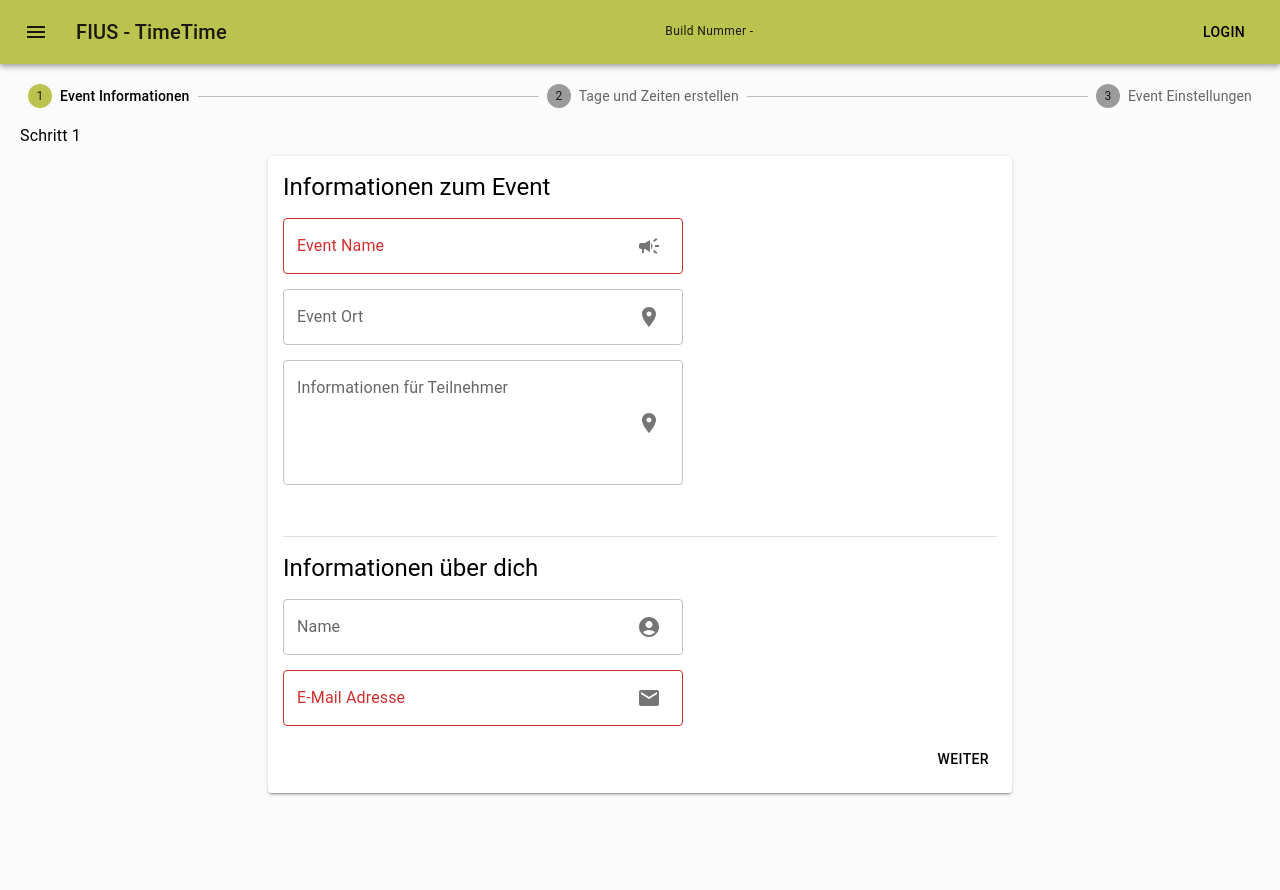
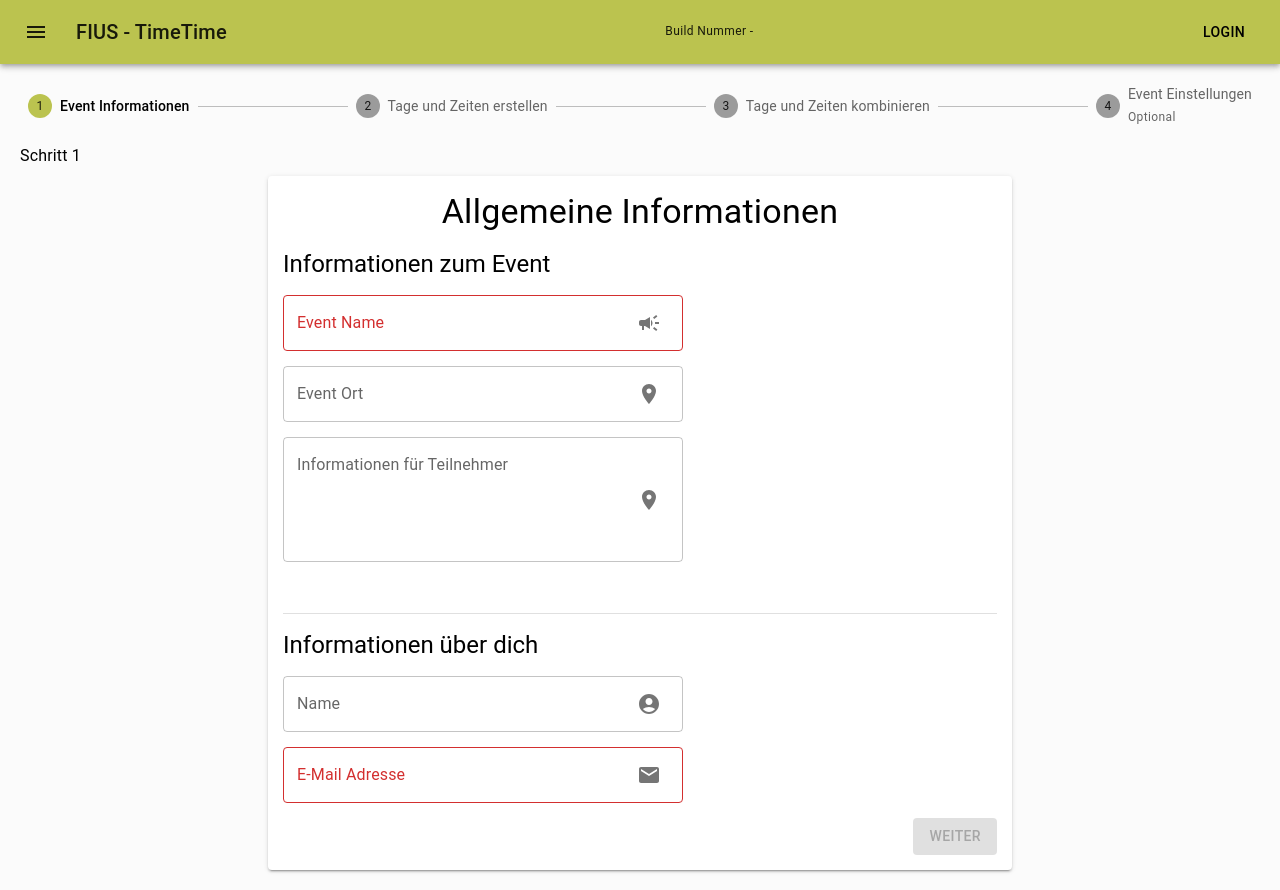
Before and after one commit to TheMrPhantom/timetime, a React (Create React App) app in the folder frontend/: page / in a window 1280 px wide. Before the commit the page ends 813 px from the top, so only its background shows below. Built offline with nearby package versions, Linux system fonts and the light colour scheme.

Commit message:
Better ux

```diff
--- /dev/null
+++ b/frontend/src/Components/Common/PaperHeadline.tsx
@@ -0,0 +1,19 @@
+import { Typography } from '@mui/material'
+import React from 'react'
+import styles from './common.module.scss'
+
+type Props = {
+    text: string
+}
+
+const PaperHeadline = (props: Props) => {
+    return (
+        <div className={styles.paperHeadline}>
+            <Typography variant="h4">
+                {props.text}
+            </Typography>
+        </div>
+    )
+}
+
+export default PaperHeadline
--- a/frontend/src/Components/Common/Theme.js
+++ b/frontend/src/Components/Common/Theme.js
@@ -344,16 +344,20 @@ export const darkTheme2 = createTheme({
     },
 });
 
+const normalPrimary = '#bbc34f'
+const normalBackground = '#fbfbfb'
+const normalText = '#000000'
+
 export const normalTheme = createTheme({
     palette: {
         primary: {
-            main: '#bbc34f'
+            main: normalPrimary
         },
         background: {
-            default: "#fbfbfb"
+            default: normalBackground
         },
         text: {
-            primary: '#000000'
+            primary: normalText
         },
     },
     components: {
@@ -378,7 +382,7 @@ export const normalTheme = createTheme({
         }, MuiAccordion: {
             styleOverrides: {
                 root: {
-                    backgroundColor: "#fafafa"
+                    backgroundColor: normalPrimary
                 }
             }
         }
--- a/frontend/src/Components/Common/common.module.scss
+++ b/frontend/src/Components/Common/common.module.scss
@@ -24,3 +24,12 @@
 .errorText {
     color: $error-color;
 }
+
+.paperHeadline {
+    width: 100%;
+    display: flex;
+    flex-direction: column;
+    flex-wrap: wrap;
+    align-items: center;
+    gap: $flex-gap;
+}
--- a/frontend/src/Components/Event/CombineDaysAndTimes.tsx
+++ b/frontend/src/Components/Event/CombineDaysAndTimes.tsx
@@ -5,16 +5,29 @@ import CombineDaysAndTimesItem from './CombineDaysAndTimesItem';
 import styles from './event.module.scss';
 import Texts from '../../texts.json';
 import eventClasses from './event.module.scss';
-import { Button } from '@mui/material';
+import { Button, Paper } from '@mui/material';
+import Spacer from '../Common/Spacer';
 
+import { CombinedDayTimeType } from '../../Reducer/CombinedDayTimeReducer';
+import PaperHeadline from '../Common/PaperHeadline';
 
 type Props = {
-
+    back: () => void,
+    next: () => void
 }
 
 const CombineDaysAndTimes = (props: Props) => {
     const eventCreationInfos = useSelector((state: RootStateOrAny) => state.dayTimeCreation);
+    const usedSlots: CombinedDayTimeType = useSelector((state: RootStateOrAny) => state.combinedDayTime);
+
+    const nextEnabled = (): boolean => {
+        return usedSlots.slots.length > 0
+    }
+
     return (
+        <Paper className={styles.combinedDayTimeContainer}>
+            <PaperHeadline text="Kombiniere Tage und Zeiten" />
+            <Spacer vertical={30} />
             <div className={styles.dateTimeCombineContainerOutter}>
                 {eventCreationInfos.days.map((day: Date) => {
                     const timesArry: Array<{ time: Array<Date>, id: number }> = []
@@ -25,6 +38,12 @@ const CombineDaysAndTimes = (props: Props) => {
                 })}
 
             </div>
+            <Spacer vertical={30} />
+            <div className={eventClasses.informationButtonContainerDouble}>
+                <Button onClick={props.back}>{Texts.BACK}</Button>
+                <Button variant='contained' disabled={!nextEnabled()} onClick={props.next}>{Texts.NEXT}</Button>
+            </div>
+        </Paper>
     )
 }
 
--- a/frontend/src/Components/Event/CombineDaysAndTimesItem.tsx
+++ b/frontend/src/Components/Event/CombineDaysAndTimesItem.tsx
@@ -52,8 +52,6 @@ const CombineDaysAndTimesItem = (props: Props) => {
 
     const displayTimeChipsSuggestion = () => {
         return (<TransitionGroup className={styles.accordionChipContainer}> {getTimeStringsArray(allSlots.times).map((slot) => {
-            console.log(slot)
-
             return (<Grow>
                 <div>
                     <Chip
@@ -104,7 +102,7 @@ const CombineDaysAndTimesItem = (props: Props) => {
                     <Typography variant='h6'>
                         Vorschläge
                     </Typography>
-                    <Button variant='contained' onClick={() => {
+                    <Button variant='outlined' onClick={() => {
                         getTimeStringsArray(allSlots.times).forEach((slot) => {
                             addSlotToUsed(slot)
                         })
--- a/frontend/src/Components/Event/CreateDaysAndTimes.tsx
+++ b/frontend/src/Components/Event/CreateDaysAndTimes.tsx
@@ -12,11 +12,14 @@ import Spacer from '../Common/Spacer';
 import { TransitionGroup } from 'react-transition-group';
 import Texts from '../../texts.json';
 import CombineDaysAndTimes from './CombineDaysAndTimes';
+import PaperHeadline from '../Common/PaperHeadline';
 
 type Props = {
     back: () => void,
     next: () => void
 }
+
+
 
 const CreateDaysAndTimes = (props: Props) => {
     const [createDay, setcreateDay] = useState<Date | null | string>(null)
@@ -25,7 +28,14 @@ const CreateDaysAndTimes = (props: Props) => {
     const eventCreationInfos = useSelector((state: RootStateOrAny) => state.dayTimeCreation);
     const dispatch = useDispatch()
 
+    const nextEnabled = (): boolean => {
+        return eventCreationInfos.days.length !== 0 && eventCreationInfos.times.length !== 0
+    }
+
     const displayDateChips = () => {
+        if (eventCreationInfos.days.length === 0) {
+            return <Typography className={commonClasses.errorText}>Noch keine Tage hinzugefügt</Typography>
+        }
         return (<TransitionGroup className={eventClasses.chipContainer}> {eventCreationInfos.days.map((day: Date) => {
             return (<Grow><div> <Chip
                 className={eventClasses.fitContentWidth}
@@ -53,7 +63,8 @@ const CreateDaysAndTimes = (props: Props) => {
 
     return (
         <Paper elevation={2} className={eventClasses.stepperPaper}>
-            <Typography variant="h5">Tage erstellen</Typography>
+            <PaperHeadline text="Tage und Uhrzeiten erstellen" />
+            <Typography variant="h5">Tage hinzufügen</Typography>
             <div className={eventClasses.createDayContainer}>
                 <DayPicker label='Datum' date={createDay} onValueChange={setcreateDay} />
                 <PlusMinusButton isRemove={false} onClick={() => {
@@ -63,7 +74,7 @@ const CreateDaysAndTimes = (props: Props) => {
             </div>
             {displayDateChips()}
             <Divider />
-            <Typography variant="h5">Uhrzeiten erstellen</Typography>
+            <Typography variant="h5">Uhrzeiten hinzufügen</Typography>
             <div className={eventClasses.createDayContainer}>
                 <TimePick label='Von' date={createStart} onValueChange={setcreateStart} />
                 <TimePick label='Bis' date={createEnd} onValueChange={setcreateEnd} />
@@ -76,11 +87,10 @@ const CreateDaysAndTimes = (props: Props) => {
             <div className={eventClasses.chipContainer}>
                 {displayTimeChips()}
             </div>
-            <Divider />
-            <CombineDaysAndTimes />
+            <Spacer vertical={30} />
             <div className={eventClasses.informationButtonContainerDouble}>
                 <Button onClick={props.back}>{Texts.BACK}</Button>
-                <Button onClick={props.next}>{Texts.NEXT}</Button>
+                <Button disabled={!nextEnabled()} variant='contained' onClick={props.next}>{Texts.NEXT}</Button>
             </div>
 
         </Paper>
--- a/frontend/src/Components/Event/CreateEvent.tsx
+++ b/frontend/src/Components/Event/CreateEvent.tsx
@@ -19,6 +19,7 @@ const CreateEvent = (props: Props) => {
     const steps = [
         Texts.STEPPER_EVENT_INFORMATIONS,
         Texts.STEPPER_CREATE_DAY_AND_TIMES,
+        Texts.STEPPER_COMBINE_DAY_AND_TIME,
         Texts.STEPPER_EVENT_SETTINGS];
     const [activeStep, setActiveStep] = React.useState(0);
     const [skipped, setSkipped] = React.useState(new Set<number>());
@@ -71,6 +72,8 @@ const CreateEvent = (props: Props) => {
             case 1:
                 return <CreateDaysAndTimes back={() => handleBack()} next={() => handleNext()} />
             case 2:
+                return <CombineDaysAndTimes back={() => handleBack()} next={() => handleNext()} />
+            case 3:
                 return <Settings back={() => handleBack()} next={() => handleNext()} />
             default:
                 return <></>
--- a/frontend/src/Components/Event/Informations.tsx
+++ b/frontend/src/Components/Event/Informations.tsx
@@ -10,6 +10,7 @@ import EmailIcon from '@mui/icons-material/Email';
 import { OwnerType } from '../../Reducer/EventOwnerReducer';
 import { setOwner } from '../../Actions/EventOwnerAction';
 import Spacer from '../Common/Spacer';
+import PaperHeadline from '../Common/PaperHeadline';
 
 type Props = {
     next: () => void
@@ -21,8 +22,13 @@ const Informations = (props: Props) => {
 
     const dispatch = useDispatch()
 
+    const nextEnabled = (): boolean => {
+        return eventCreationInfos.eventName !== "" && state.owner.mail.includes("@")
+    }
+
     return (
         <Paper elevation={2} className={eventClasses.stepperPaper}>
+            <PaperHeadline text="Allgemeine Informationen" />
             <Typography variant="h5">Informationen zum Event</Typography>
             <TextField
                 error={eventCreationInfos.eventName === ""}
@@ -116,7 +122,7 @@ const Informations = (props: Props) => {
                 }}
             />
             <div className={eventClasses.informationButtonContainer}>
-                <Button onClick={props.next}>{Texts.NEXT}</Button>
+                <Button variant='contained' disabled={!nextEnabled()} onClick={props.next}>{Texts.NEXT}</Button>
             </div>
         </Paper>
     )
--- a/frontend/src/Components/Event/Settings.tsx
+++ b/frontend/src/Components/Event/Settings.tsx
@@ -17,6 +17,7 @@ import EmailIcon from '@mui/icons-material/Email';
 import Texts from '../../texts.json';
 import eventClasses from './event.module.scss';
 import { Button } from '@mui/material';
+import PaperHeadline from '../Common/PaperHeadline';
 
 type Props = {
     back: () => void,
@@ -29,13 +30,14 @@ const Settings = (props: Props) => {
 
     return (
         <Paper className={styles.settingsContainer}>
+            <PaperHeadline text="Optionale Event-Einstellungen" />
             <div className={styles.settingsMiddleContainer}>
                 <div className={styles.iconContainer}>
                     <HelpIcon />
                 </div>
                 <div className={styles.settingsInnerContainer}>
                     <Typography variant="h6">"Ich bin mir nicht sicher" Option</Typography>
-                    <Typography>Gibt den Teilnehmern die Möglichkeit an einem nicht sicher zu zusagen</Typography>
+                    <Typography>Möglichkeit an einem Termin nicht sicher zu zusagen</Typography>
                 </div>
                 <Switch checked={state.settings.optional} onChange={(value) => {
                     const newState: SettingsType = { ...state }
@@ -148,11 +150,12 @@ const Settings = (props: Props) => {
                 }} />
             </div>
             <Divider className={styles.containerDivider} />
+            <Spacer vertical={5} />
             <div className={eventClasses.informationButtonContainerDouble}>
-                <Button onClick={props.back}>{Texts.BACK}</Button>
-                <Button onClick={props.next}>{Texts.NEXT}</Button>
+                <Button variant='contained' onClick={props.back}>{Texts.BACK}</Button>
+                <Button variant='contained' onClick={props.next}>{Texts.NEXT}</Button>
             </div>
-        </Paper>
+        </Paper >
     )
 }
 
--- a/frontend/src/Components/Event/event.module.scss
+++ b/frontend/src/Components/Event/event.module.scss
@@ -56,8 +56,6 @@
 }
 
 .dateTimeCombineContainerOutter {
-    padding: $padding;
-
     display: flex;
     flex-direction: row;
     flex-wrap: wrap;
@@ -139,3 +137,8 @@
     flex-wrap: wrap;
     gap: $flex-gap;
 }
+
+.combinedDayTimeContainer {
+    width: 40%;
+    padding: $padding;
+}
```
Lines whose indentation alone changed are shown as unchanged.
